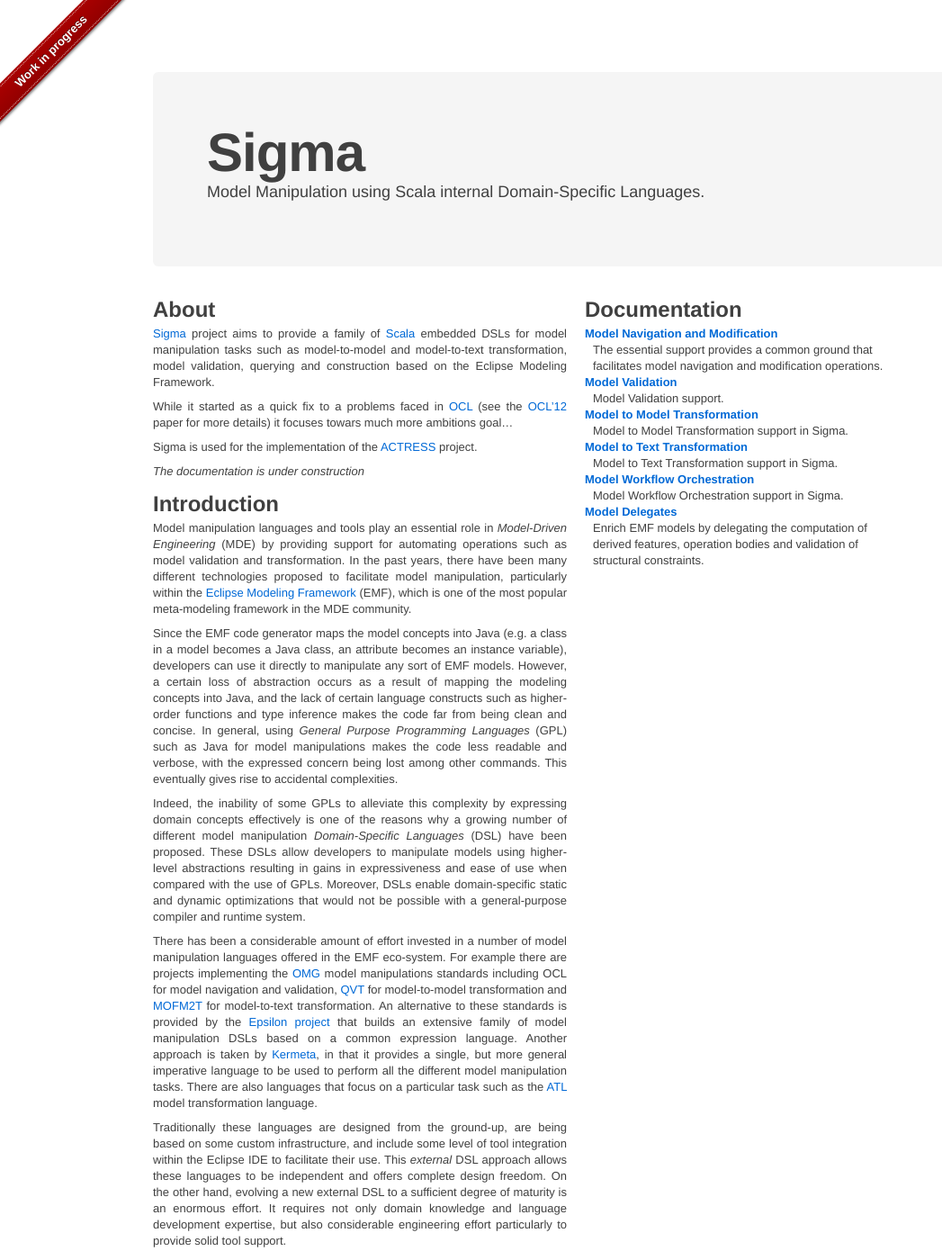
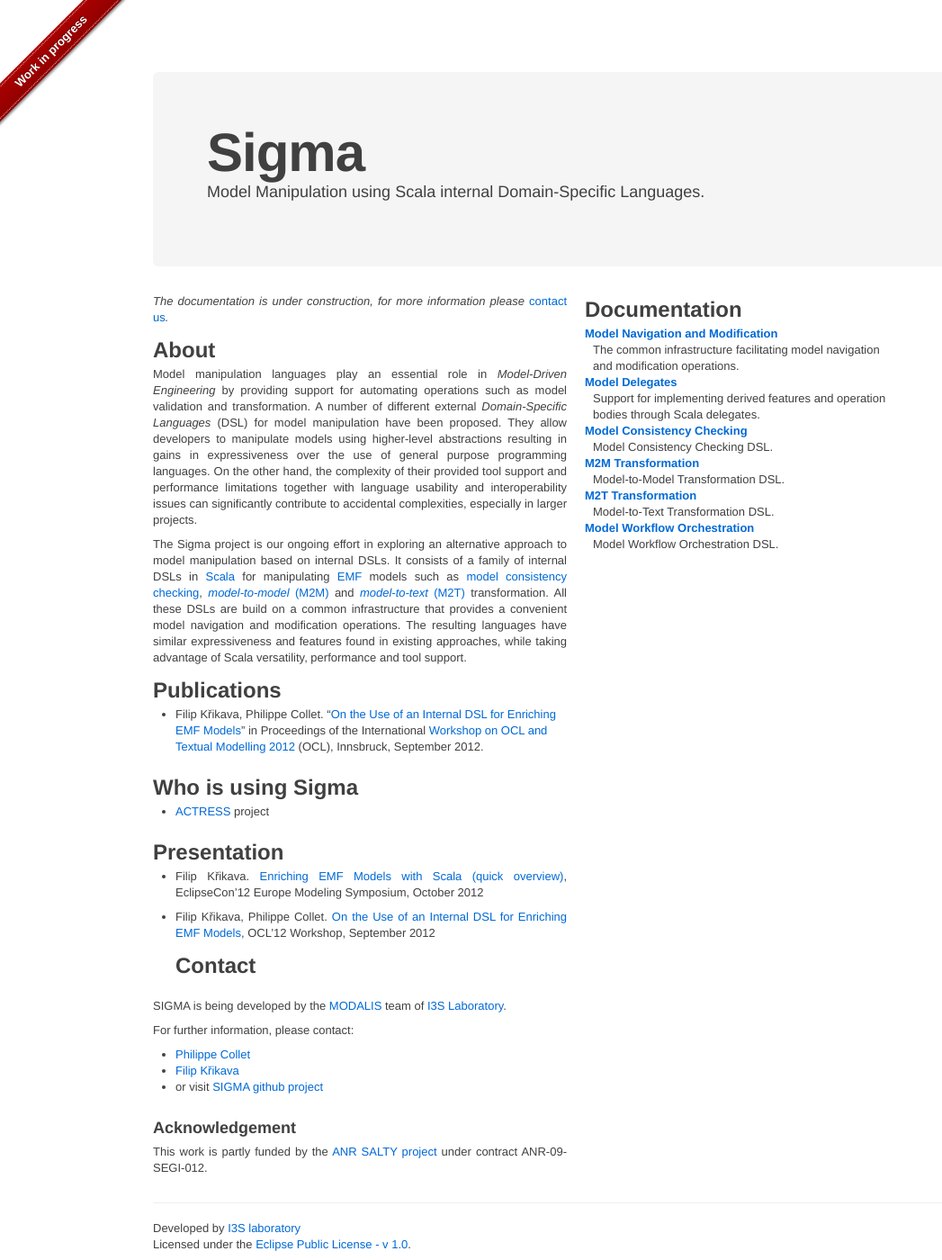
Before and after one commit to fikovnik/Sigma, a Jekyll site: the page built from index.md, in a window 1280 px wide and 1400 px high. Shown: the whole window at 90% size, without its empty margins (0-1047 px from the left). Built offline with Jekyll 4.4.1, drawn with Linux system fonts in a browser that asks for light colours; some of the changed text lies outside the part shown.

Commit message:
Updated the basic organization of the website

```diff
--- a/_config.yml
+++ b/_config.yml
@@ -8,24 +8,24 @@
   -
     title: Model Navigation and Modification
     url: model-navigation-and-modification.html
-    desc: The essential support provides a common ground that facilitates model navigation and modification operations.
+    desc: The common infrastructure facilitating model navigation and modification operations.
   -
-    title: Model Validation
-    url: model-validation.html
-    desc: Model Validation support.
+    title: Model Delegates
+    url: model-delegates.html
+    desc: Support for implementing derived features and operation bodies through Scala delegates.
   -
-    title: Model to Model Transformation
-    url: model-to-model-transformation.html
-    desc: Model to Model Transformation support in Sigma.
+    title: Model Consistency Checking
+    url: model-consistency-checking.html
+    desc: Model Consistency Checking DSL.
   -
-    title: Model to Text Transformation
-    url: model-to-text-transformation.html
-    desc: Model to Text Transformation support in Sigma.
+    title: M2M Transformation
+    url: m2m-transformation.html
+    desc: Model-to-Model Transformation DSL.
+  -
+    title: M2T Transformation
+    url: m2t-transformation.html
+    desc: Model-to-Text Transformation DSL.
   -
     title: Model Workflow Orchestration
     url: model-workflow-orchestration.html
-    desc: Model Workflow Orchestration support in Sigma.
-  -
-    title: Model Delegates
-    url: model-delegates.html
-    desc: Enrich EMF models by delegating the computation of derived features, operation bodies and validation of structural constraints.
+    desc: Model Workflow Orchestration DSL.
--- a/_layouts/base.html
+++ b/_layouts/base.html
@@ -67,6 +67,7 @@
     <div id="footer">
       <div class="inner">
         <div class="container">
+          <hr/>
           <p>
             Developed by <a href="http://www.i3s.unice.fr/">I3S laboratory</a><br />
             Licensed under the <a href="http://www.eclipse.org/legal/epl-v10.html" target="_blank">Eclipse Public License - v 1.0</a>.
--- a/index.md
+++ b/index.md
@@ -3,84 +3,38 @@
 title: Sigma Project
 ---
 
+_The documentation is under construction, for more information please [contact us](#contact)._
+
 ## About ##
 
-[Sigma]({{site.githubProject}}) project aims to provide a family of [Scala](http://scala-lang.org) embedded DSLs for model manipulation tasks such as model-to-model and model-to-text transformation, model validation, querying and construction based on the Eclipse Modeling Framework.
+Model manipulation languages play an essential role in _Model-Driven Engineering_ by providing support for automating operations such as model validation and transformation. A number of different external _Domain-Specific Languages_ (DSL) for model manipulation have been proposed. They allow developers to manipulate models using higher-level abstractions resulting in gains in expressiveness over the use of general purpose programming languages. On the other hand, the complexity of their provided tool support and performance limitations together with language usability and interoperability issues can significantly contribute to accidental complexities, especially in larger projects.
 
-While it started as a quick fix to a problems faced in [OCL](http://en.wikipedia.org/wiki/Object_Constraint_Language) (see the [OCL'12](http://st.inf.tu-dresden.de/OCL2012/preproceedings/09.pdf) paper for more details) it focuses towars much more ambitions goal...
-
-Sigma is used for the implementation of the [ACTRESS](http://fikovnik.net/Actress) project.
-
-_The documentation is under construction_
-
-## Introduction ##
-
-Model manipulation languages and tools play an essential role in _Model-Driven Engineering_ (MDE) by providing support for automating operations such as model validation and transformation.
-In the past years, there have been many different technologies proposed to facilitate model manipulation, particularly within the [Eclipse Modeling Framework](http://www.eclipse.org/emf) (EMF), which is one of the most popular meta-modeling framework in the MDE community.
-
-Since the EMF code generator maps the model concepts into Java (e.g. a class in a model becomes a Java class, an attribute becomes an instance variable), developers can use it directly to manipulate any sort of EMF models.
-However, a certain loss of abstraction occurs as a result of mapping the modeling concepts into Java, and the lack of certain language constructs such as higher-order functions and type inference makes the code far from being clean and concise.
-In general, using _General Purpose Programming Languages_ (GPL) such as Java for model manipulations makes the code less readable and verbose, with the expressed concern being lost among other commands.
-This eventually gives rise to accidental complexities.
-
-Indeed, the inability of some GPLs to alleviate this complexity by expressing domain concepts effectively is one of the reasons why a growing number of different model manipulation _Domain-Specific Languages_ (DSL) have been proposed.
-These DSLs allow developers to manipulate models using higher-level abstractions resulting in gains in expressiveness and ease of use when compared with the use of GPLs.
-Moreover, DSLs enable domain-specific static and dynamic optimizations that would not be possible with a general-purpose compiler and runtime system.
-
-There has been a considerable amount of effort invested in a number of model manipulation languages offered in the EMF eco-system.
-For example there are projects implementing the [OMG](http://www.omg.org/spec/OCL/2.0/) model manipulations standards including OCL for model navigation and validation, [QVT](http://www.omg.org/spec/QVT/1.1/) for model-to-model transformation and [MOFM2T](http://www.omg.org/spec/MOFM2T/1.0/) for model-to-text transformation.
-An alternative to these standards is provided by the [Epsilon project](http://eclipse.org/epsilon) that builds an extensive family of model manipulation DSLs based on a common expression language.
-Another approach is taken by [Kermeta](https://kermeta.org/), in that it provides a single, but more general imperative language to be used to perform all the different model manipulation tasks.
-There are also languages that focus on a particular task such as the [ATL](http://www.eclipse.org/atl/) model transformation language.
-
-Traditionally these languages are designed from the ground-up, are being based on some custom infrastructure, and include some level of tool integration within the Eclipse IDE to facilitate their use.
-This _external_ DSL approach allows these languages to be independent and offers complete design freedom.
-On the other hand, evolving a new external DSL to a sufficient degree of maturity is an enormous effort.
-It requires not only domain knowledge and language development expertise, but also considerable engineering effort particularly to provide solid tool support.
-
-While these DSLs provide state-of-the-art support for model manipulation, they share some difficulties mostly related to the performance and to the limitations of the provided tool support.
-The experience we gained while experimenting with some of the aforementioned technologies during the development of an EMF-based MDE toolchain revealed significant problems related to:
-
-1. poor stability of tool support and performance,
-1. limitations in the more specific, but less versatile language constructs, and
-1. interoperability issues among the different technologies.
-
-Consequently, these shortcomings resulted in accidental complexities, albeit of a different nature to those associated with the use of GPLs.
-
-We argue that many of these shortcomings are related to scalability, that is, the more the complexity of a modeling problem increases, the more powerful and expressive constructs in the DSLs need to be.
-Most of the existing model manipulation DSLs already contain a lot of general programming facilities.
-This complicates not only the language specifications and compilers, interpreters and libraries implementation, but also all the other aspects of modern tool support.
-These issues are primarily related to non-functional DSL requirements, and requires significant engineering effort to fix.
-In the research arena, this gives rise to situations in which more effort is spent on the engineering part rather than on finding novel approaches to model manipulations.
-
-In this paper we propose an alternative approach that produces DSLs with the expressiveness of the current model manipulation DSLs, while providing good performance and state-of-the-art tool support without requiring a lot of engineering effort.
-We use this approach to develop _internal_ DSLs for EMF model manipulation.
-In this paper we report on our experience of using [Scala](http://scala-lang.org) as a host language for the internal DSL.
-Scala is a statically typed object-oriented and functional programming language that runs on top of a _Java Virtual Machine_ (JVM).
-It includes features such as flexible syntax, higher-order functions, implicit definitions and mixin-class compositions.
-Together with the seamless integration with EMF, this allows one to realize type-safe internal DSLs that are consistent and have similar features found in existing model manipulation DSLs.
-Moreover, we can leverage the state-of-the-art tool support provided by the major tool vendors as well as from the many existing libraries available in the Java and Scala eco-systems.
+The Sigma project is our ongoing effort in exploring an alternative approach to model manipulation based on internal DSLs. It consists of a family of internal DSLs in [Scala](http://scala-lang.org) for manipulating [EMF](http://www.eclipse.org/modeling/emf/) models such as [model consistency checking](model-consistency-checking.html), [_model-to-model_ (M2M)](m2m-transformation.html) and [_model-to-text_ (M2T)](m2t-transformation.html) transformation. All these DSLs are build on a common infrastructure that provides a convenient model navigation and modification operations. The resulting languages have similar expressiveness and features found in existing approaches, while taking advantage of Scala versatility, performance and tool support.
 
 ## Publications ##
 
 * Filip Křikava, Philippe Collet. "[On the Use of an Internal DSL for Enriching EMF Models](http://st.inf.tu-dresden.de/OCL2012/preproceedings/09.pdf)" in Proceedings of the International [Workshop on OCL and Textual Modelling 2012](http://st.inf.tu-dresden.de/OCL2012/) (OCL), Innsbruck, September 2012.
+
+## Who is using Sigma ##
+
+* [ACTRESS](http://fikovnik.net/Actress) project
 
 ## Presentation ##
 
 * Filip Křikava. [Enriching EMF Models with Scala (quick overview)](http://www.slideshare.net/krikava/enriching-emf-models-with-scala), EclipseCon'12 Europe Modeling Symposium, October 2012
 
 * Filip Křikava, Philippe Collet. [On the Use of an Internal DSL for Enriching EMF Models](http://www.slideshare.net/krikava/krikava-ocl12), OCL'12 Workshop, September 2012
-
-## Acknowledgement ##
-
-This work is partly funded by the [ANR SALTY project](https://salty.unice.fr/) under contract ANR-09-SEGI-012.
-
 ## Contact ##
+<a id="contact"></a>
 
 SIGMA is being developed by the [MODALIS](http://modalis.polytech.unice.fr/) team of [I3S Laboratory](http://www.i3s.unice.fr/I3S/).
 
 For further information, please contact:
 
 * [Philippe Collet](http://www.i3s.unice.fr/~collet/)
-* [Filip Křikava](http://fikovnik.net/canape/index.html)
-* or visit [SIGMA](https://github.com/fikovnik/Sigma) github project
+* [Filip Křikava](http://fikovnik.net/about/)
+* or visit [SIGMA github project]({{site.githubProject}})
+
+### Acknowledgement ###
+
+This work is partly funded by the [ANR SALTY project](https://salty.unice.fr/) under contract ANR-09-SEGI-012.
```
Also changed, not shown: model-consistency-checking.md (renamed from model-validation.md, +1 -1 lines), m2m-transformation.md (renamed from model-to-model-transformation.md), m2t-transformation.md (renamed from model-to-text-transformation.md).
